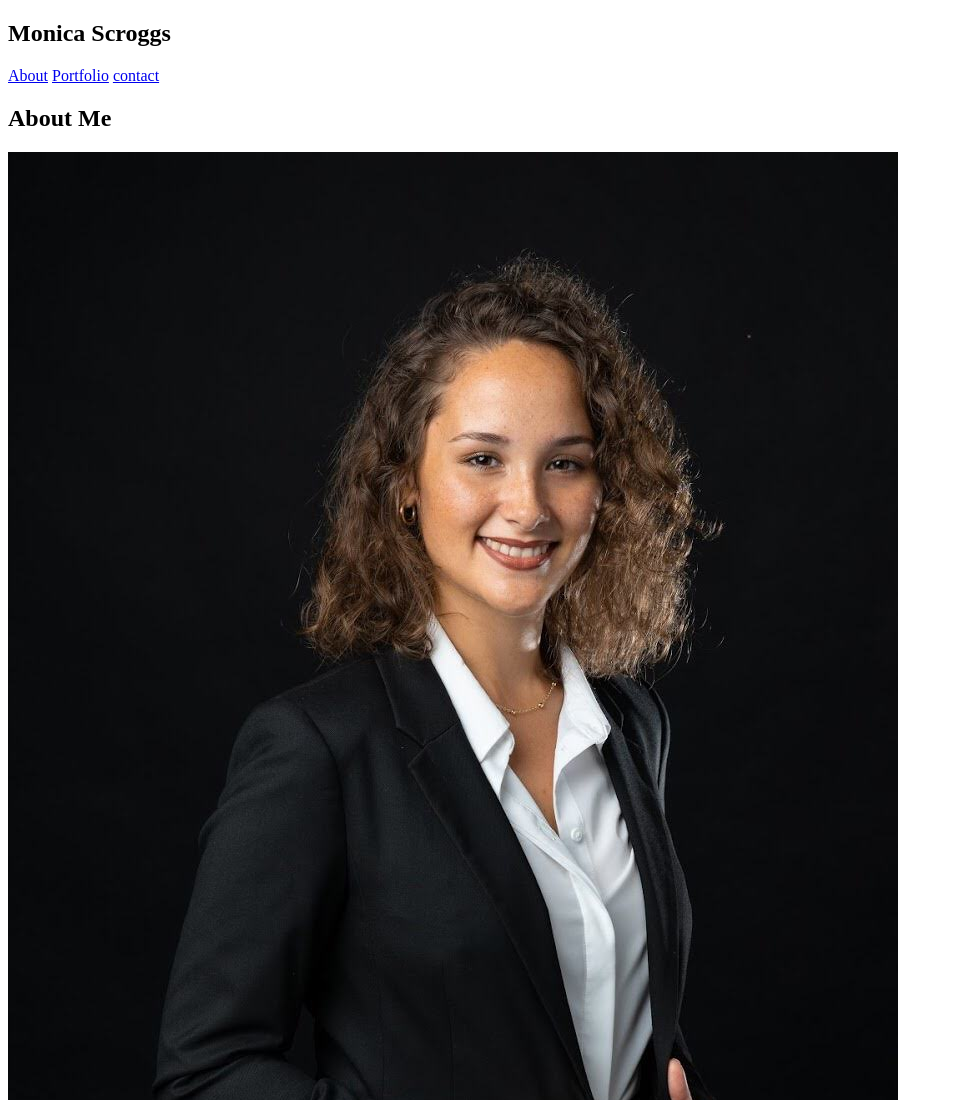
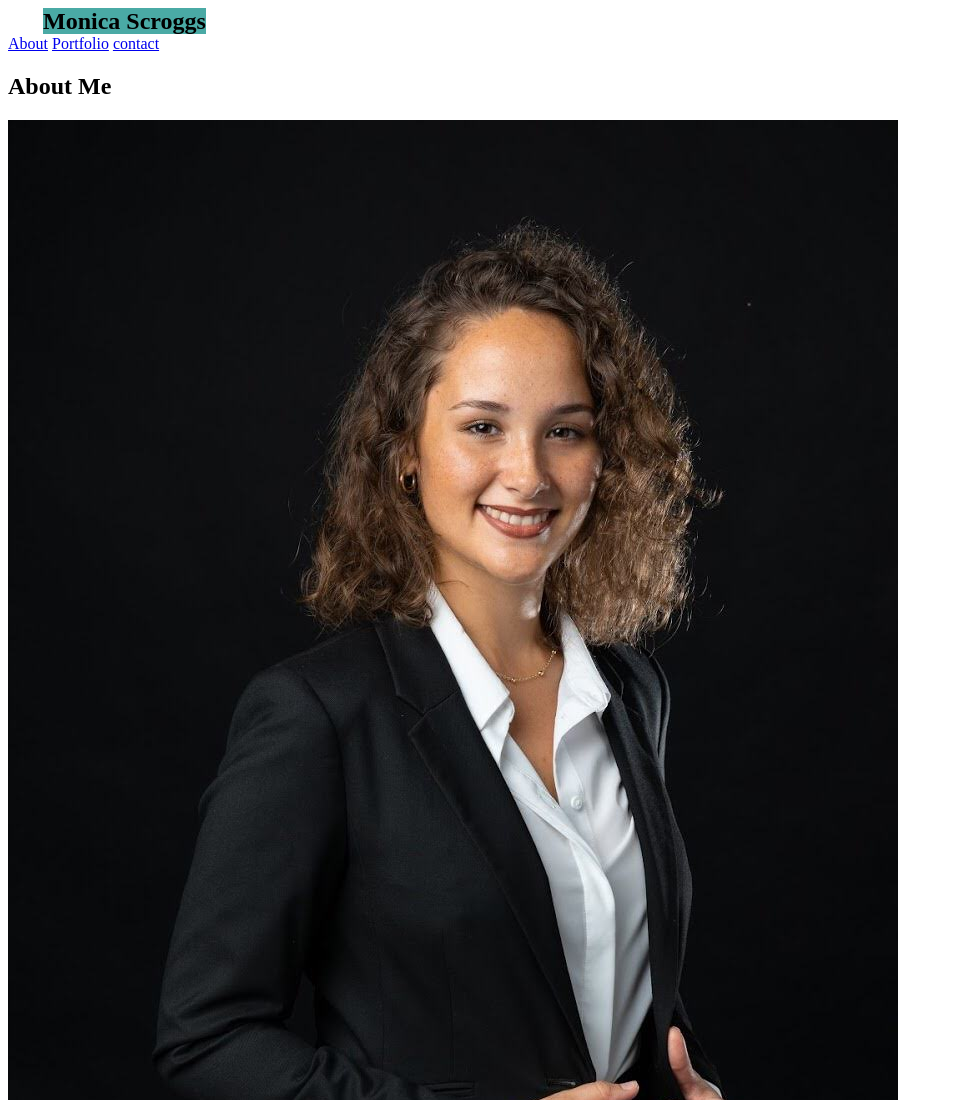
Before and after one commit to monicarocios/Basic-Portfolio, a plain HTML site: page index.html in a window 1280 px wide. Shown: the top 1100 px of the page, without its empty margins (0-953 px from the left). Drawn offline with Linux system fonts and the light colour scheme.

Commit message:
css link now working, needed to add rel and type

```diff
--- a/index.html
+++ b/index.html
@@ -3,7 +3,7 @@
  <head>
      <title>Monica Scroggs</title>
      <!--link to external css-->
-     <link href="assets/css/style.css">
+     <link rel="stylesheet" type="text/css" href="assets/css/style.css">
  </head>
 
  <body>
```
